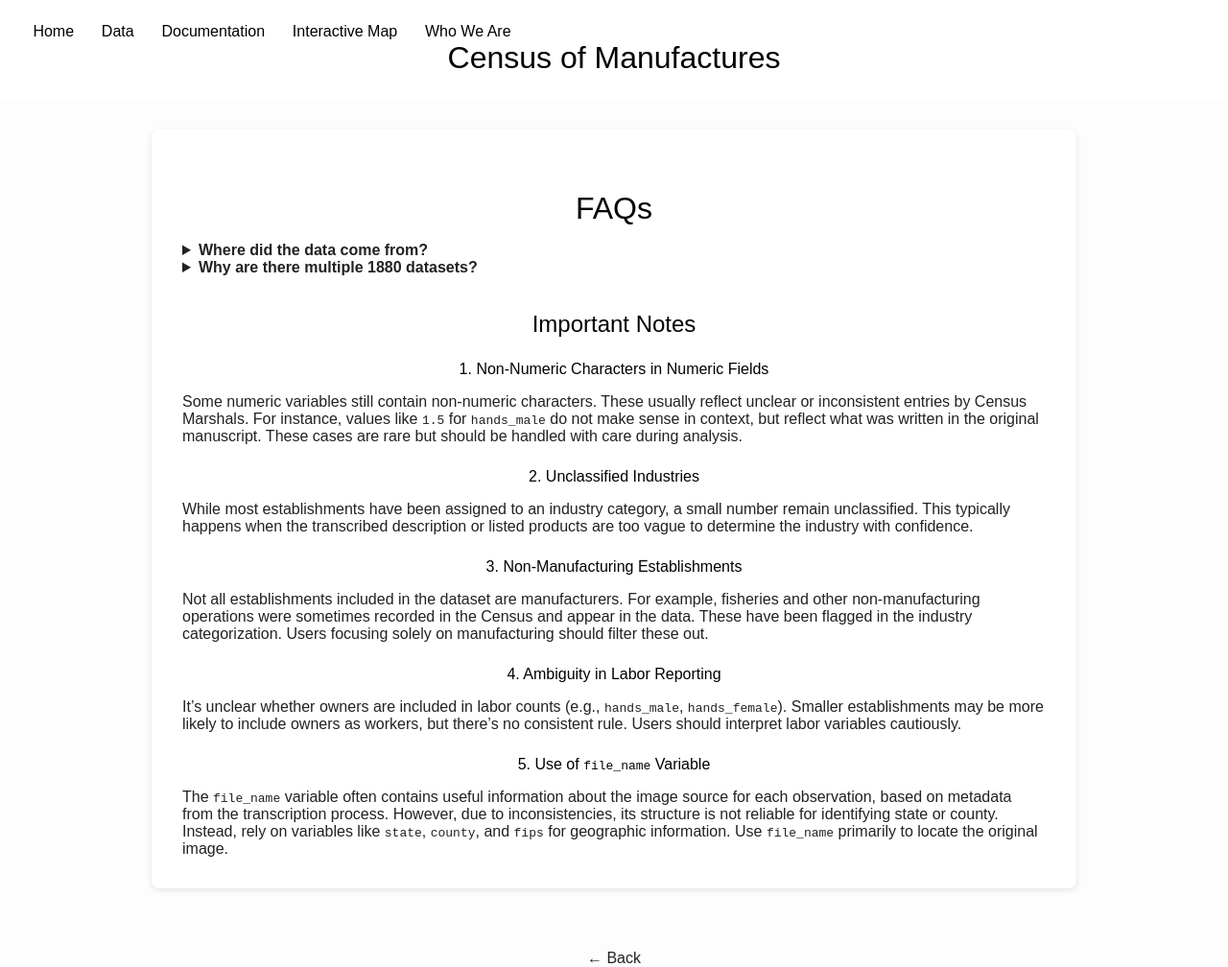
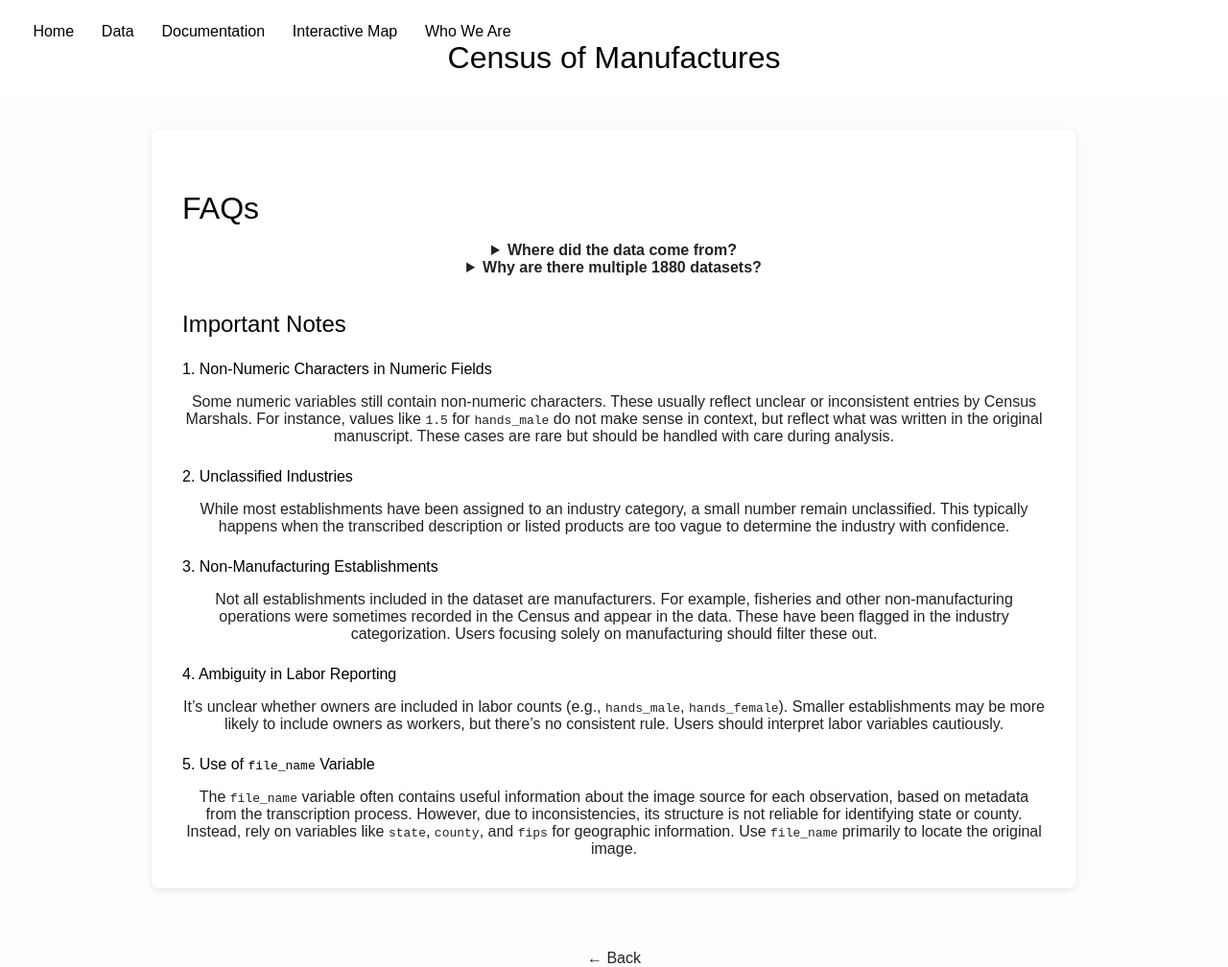
Before and after one commit to allen-otterstrom/CMF_data, a Jekyll site: the page built from faqs.md, in a window 1280 px wide. Shown: the whole page at 96% size. Built offline with Jekyll 4.4.1, drawn with Linux system fonts in a browser that asks for light colours.

Commit message:
Update style.css

```diff
--- a/assets/style.css
+++ b/assets/style.css
@@ -126,11 +126,21 @@ header nav a.active {
 
 /* Markdown body */
 .markdown-body {
-    text-align: left;
+    text-align: center;
     /*font-family: 'Playfair Display', serif;*/
       font-family: 'Arial';
 }
 
+.markdown-body h1,
+.markdown-body h2,
+.markdown-body h3,
+.markdown-body h4,
+.markdown-body h5,
+.markdown-body h6,
+.markdown-body ul,
+.markdown-body ol {
+  text-align: left;
+}
 /* Select dropdown */
 select {
     font-size: 1.1em;
```
